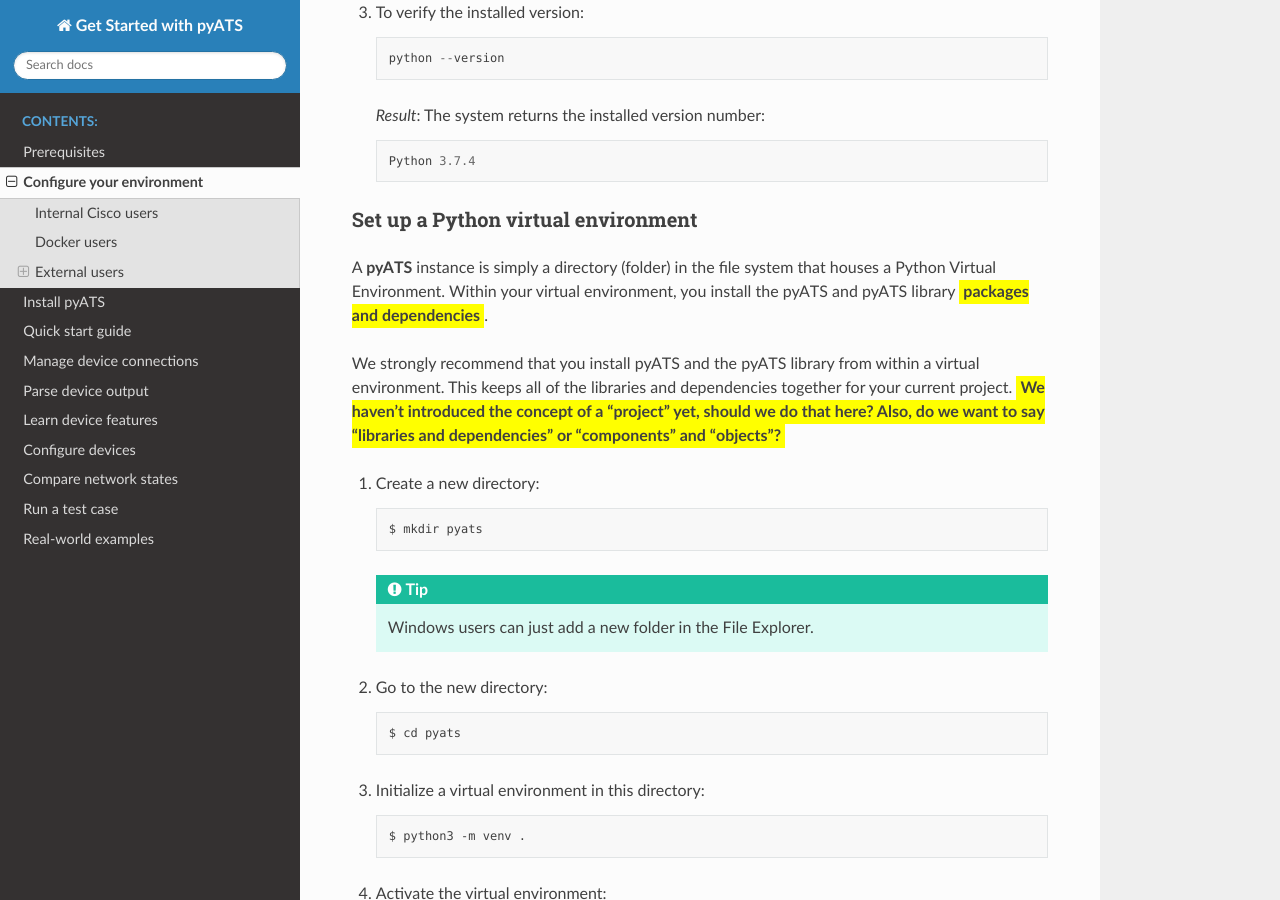
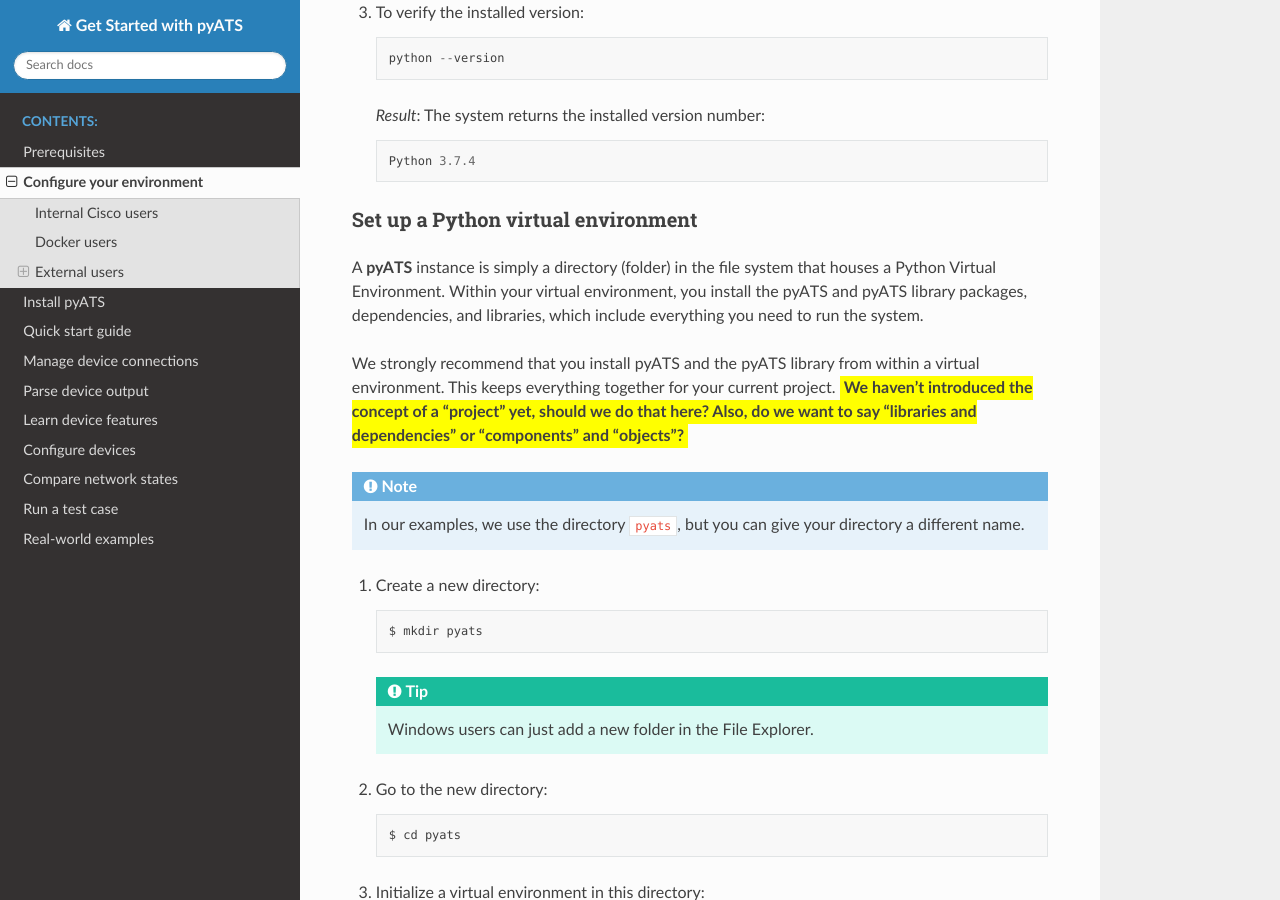
Before and after one commit to CiscoTestAutomation/getting-started, a Sphinx documentation site: the page built from source/configuration/configureEnv.rst, in a window 1280 px wide and 900 px high, scrolled down 874 px. Built offline with Sphinx 7.4.7 and the Read the Docs theme 2.0.0, drawn with Linux system fonts in a browser that asks for light colours; pages that are not in the unit, such as notebooks, are missing from menus.

Commit message:
Added a note that the venv directory can have any name, as per meeting with Lubna.

```diff
--- a/source/configuration/configureEnv.rst
+++ b/source/configuration/configureEnv.rst
@@ -42,9 +42,11 @@
 
 Set up a Python virtual environment
 ^^^^^^^^^^^^^^^^^^^^^^^^^^^^^^^^^^^^^^
-A |pyATSbold| instance is simply a directory (folder) in the file system that houses a Python Virtual Environment. Within your virtual environment, you install the |pyATS| and |library| :question:`packages and dependencies`.
+A |pyATSbold| instance is simply a directory (folder) in the file system that houses a Python Virtual Environment. Within your virtual environment, you install the |pyATS| and |library| packages, dependencies, and libraries, which include everything you need to run the system.
 
-We strongly recommend that you install |pyATS| and the |library| from within a virtual environment. This keeps all of the libraries and dependencies together for your current project. :question:`We haven't introduced the concept of a "project" yet, should we do that here? Also, do we want to say "libraries and dependencies" or "components" and "objects"?`
+We strongly recommend that you install |pyATS| and the |library| from within a virtual environment. This keeps everything together for your current project. :question:`We haven't introduced the concept of a "project" yet, should we do that here? Also, do we want to say "libraries and dependencies" or "components" and "objects"?`
+
+.. note:: In our examples, we use the directory ``pyats``, but you can give your directory a different name.
 
 #.  Create a new directory::
 
```
